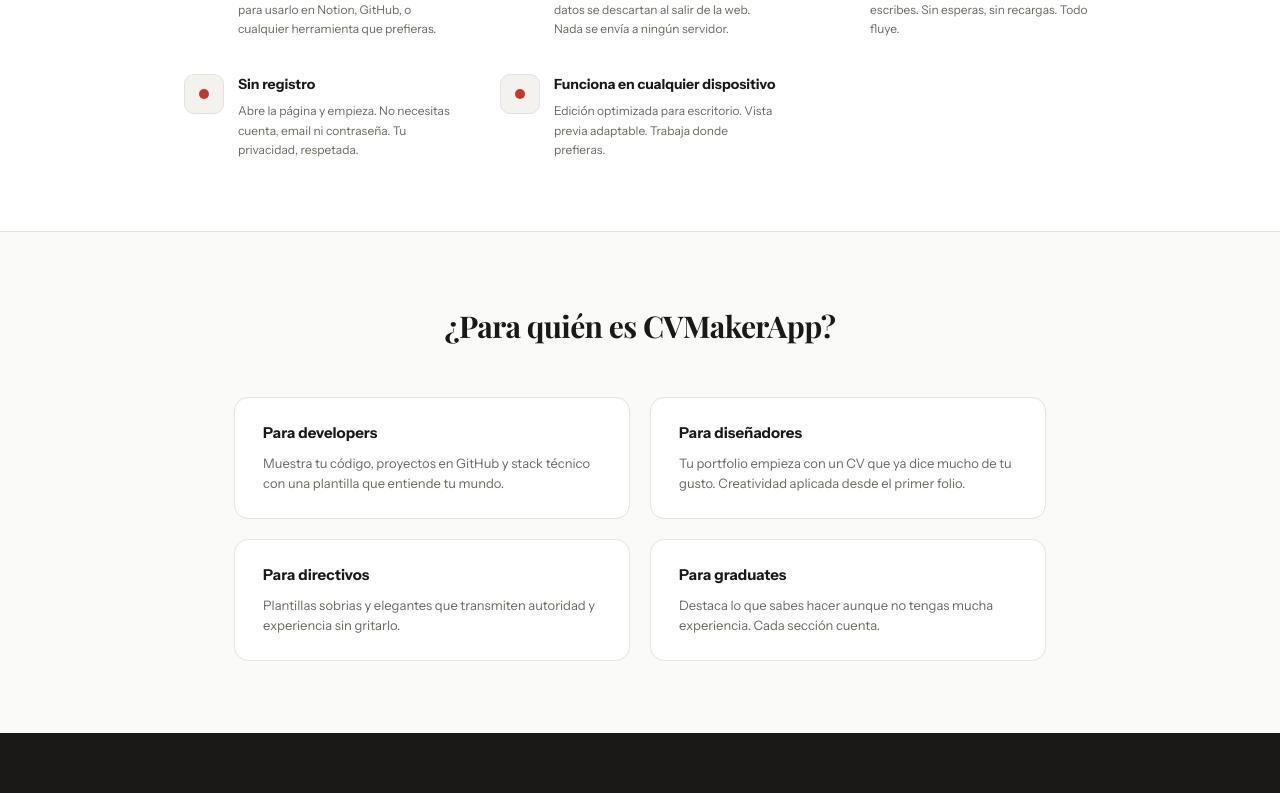
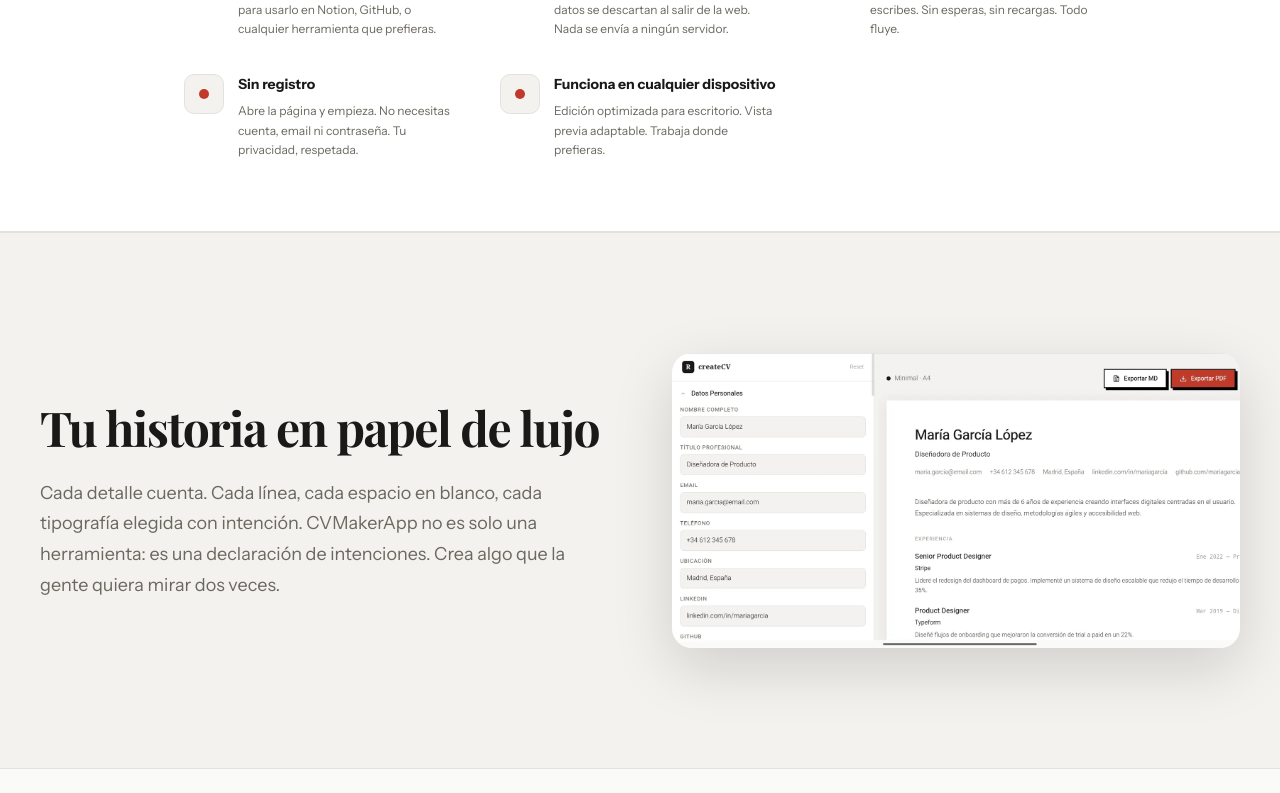
Before and after one commit to TirsoCode/cvmakerapp, a Next.js app: page / in a window 1280 px wide. Shown: the part 2004-2797 px from the top of the page. Built offline with nearby package versions, Linux system fonts and the light colour scheme.

Commit message:
feat: seccion visual grande mas larga con imagen y texto guay

```diff
--- a/app/page.tsx
+++ b/app/page.tsx
@@ -302,6 +302,23 @@ export default function Home() {
         </div>
       </section>
 
+      {/* Big visual section */}
+      <section style={{ background: "#F3F2EE", padding: "120px 24px", borderTop: "1px solid #E4E2DC", borderBottom: "1px solid #E4E2DC" }}>
+        <div style={{ maxWidth: 1200, margin: "0 auto", display: "grid", gridTemplateColumns: "1fr 1fr", gap: 64, alignItems: "center" }}>
+          <div>
+            <h2 style={{ fontSize: 48, fontWeight: 700, letterSpacing: "-0.03em", lineHeight: 1.1, color: "#1A1918", fontFamily: "var(--font-playfair), serif", marginBottom: 24 }}>
+              Tu historia en papel de lujo
+            </h2>
+            <p style={{ fontSize: 18, color: "#6B6860", lineHeight: 1.7, fontFamily: "var(--font-instrument), sans-serif" }}>
+              Cada detalle cuenta. Cada línea, cada espacio en blanco, cada tipografía elegida con intención. CVMakerApp no es solo una herramienta: es una declaración de intenciones. Crea algo que la gente quiera mirar dos veces.
+            </p>
+          </div>
+          <div style={{ position: "relative" }}>
+            <Image src="/foto.webp" alt="Visual guay" width={800} height={500} style={{ borderRadius: 20, boxShadow: "0 20px 60px rgba(0,0,0,0.15)", width: "100%", height: "auto", objectFit: "cover" }} />
+          </div>
+        </div>
+      </section>
+
       {/* Who is it for */}
       <section style={{ maxWidth: 860, margin: "0 auto", padding: "72px 24px" }}>
         <div style={{ textAlign: "center", marginBottom: 48 }}>
```
